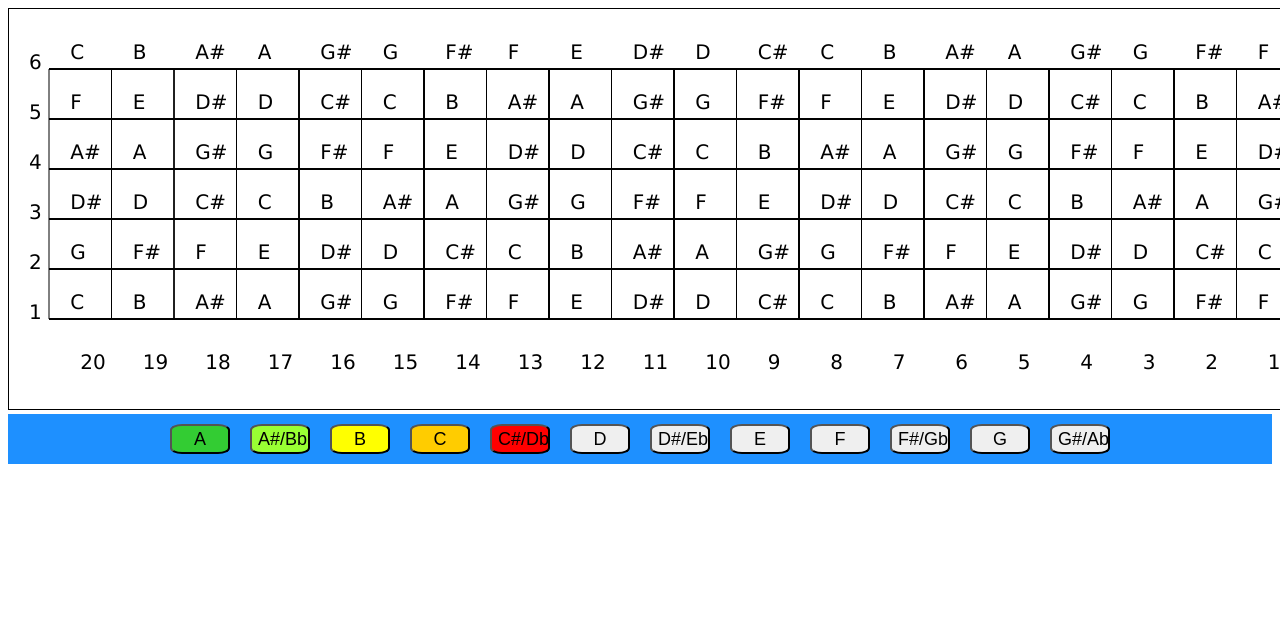
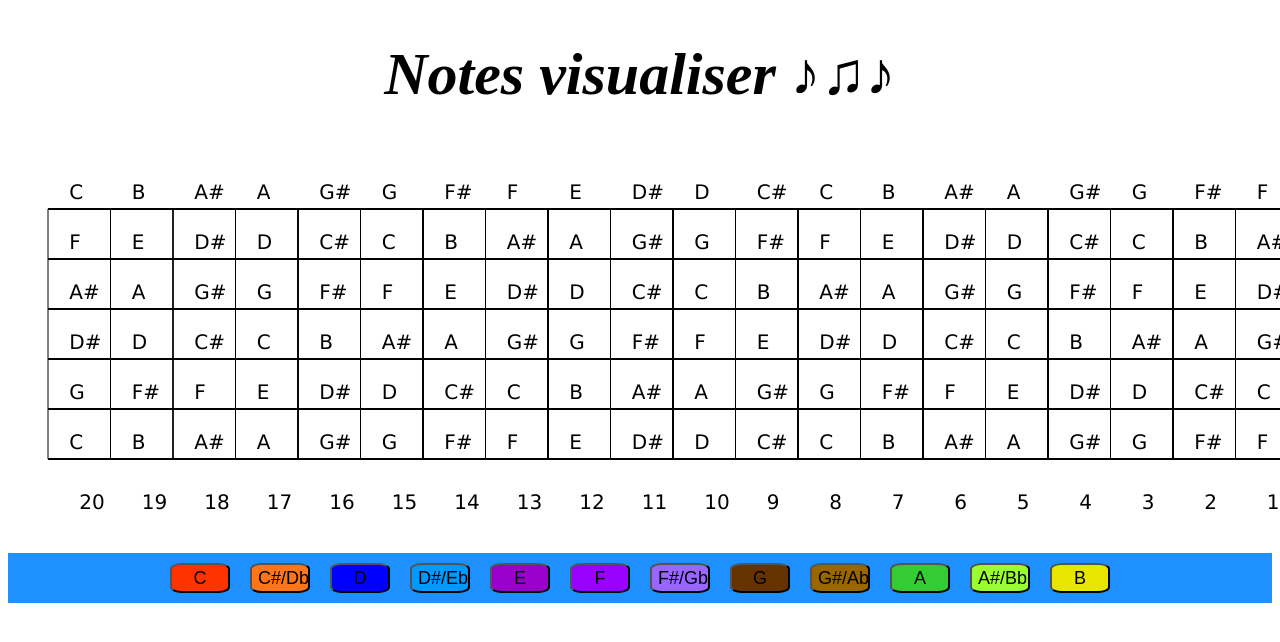
Before and after one commit to bojan93/notes-visualiser, a plain HTML site: page index.html in a window 1280 px wide. Shown: the top 642 px of the page. Drawn offline with Linux system fonts and the light colour scheme.

Commit message:
Added color for all notes, and added heading

```diff
--- a/index.html
+++ b/index.html
@@ -3,26 +3,27 @@
 <head>
     <meta charset="utf-8" />
     <meta http-equiv="X-UA-Compatible" content="IE=edge">
-    <title>Page Title</title>
+    <title>Notes visualiser</title>
     <meta name="viewport" content="width=device-width, initial-scale=1">
     <link rel="stylesheet" type="text/css" media="screen" href="main.css" />
 </head>
 <body>
-    <canvas id="myCanvas" width="1350" height="400"style="border:1px solid #000000;">
+    <h1 id="headline">Notes visualiser&nbsp♪♫♪</h1>
+    <canvas id="myCanvas" width="1350" height="400">
     </canvas>
     <div class="notes-container">
+        <button onclick="drawNotes('C','#ff3300')" style="background-color: #ff3300">C</button>
+        <button onclick="drawNotes('C#','#ff751a')" style="background-color: #ff751a">C#/Db</button>
+        <button onclick="drawNotes('D','#0000ff')" style="background-color: #0000ff">D</button>
+        <button onclick="drawNotes('D#','#0099ff')" style="background-color: #0099ff">D#/Eb</button>
+        <button onclick="drawNotes('E','#9900cc')" style="background-color: #9900cc">E</button>
+        <button onclick="drawNotes('F','#9900ff')" style="background-color: #9900ff">F</button>
+        <button onclick="drawNotes('F#','#9966ff')" style="background-color: #9966ff">F#/Gb</button>
+        <button onclick="drawNotes('G','#663300')" style="background-color: #663300">G</button>
+        <button onclick="drawNotes('G#','#996600')" style="background-color: #996600">G#/Ab</button>
         <button onclick="drawNotes('A','#33cc33')" style="background-color: #33cc33">A</button>
         <button onclick="drawNotes('A#','#99ff33')" style="background-color: #99ff33">A#/Bb</button>
-        <button onclick="drawNotes('B','#ffff00')" style="background-color: #ffff00">B</button>
-        <button onclick="drawNotes('C','#ffcc00')" style="background-color: #ffcc00">C</button>
-        <button onclick="drawNotes('C#','#ff0000')" style="background-color: #ff0000">C#/Db</button>
-        <button>D</button>
-        <button>D#/Eb</button>
-        <button>E</button>
-        <button>F</button>
-        <button>F#/Gb</button>
-        <button>G</button>
-        <button>G#/Ab</button>
+        <button onclick="drawNotes('B','#e6e600')" style="background-color: #e6e600">B</button>
     </div>
     <script src="main.js"></script>
 </body>
--- a/main.css
+++ b/main.css
@@ -12,3 +12,10 @@
     text-align: center;
     border-radius: 20%;
 }
+#headline{
+    display: flex;
+    justify-content: center;
+    font-family: 'Comic Sans';
+    font-size: 60px;
+    font-style: italic;
+}
--- a/main.js
+++ b/main.js
@@ -81,26 +81,31 @@ function drawOpenNotesAndNumerize(){
     }
 }
 
-drawOpenNotesAndNumerize();
+//drawOpenNotesAndNumerize();
 
 function drawNotes(clickedNote, color){
     //go through all strings
     var arc_r = 15;
-    var starting_notes = [f,a_,d_,g_,c,f];
+    var starting_notes = [e,a,d,g,b,e];
     for( var i = 0; i < starting_notes.length; i++){
         //go through all notes on string
         var note = starting_notes[i];
-        var x_ = x_offset+neck_length-(fretWidth*neck_length)/2 - 10;
+        var x_ = x_offset+neck_length+(fretWidth*neck_length)/2 - 10;
         var y_ = y_offset+i*space_between_strings - 10;
-        for( var j = 1; j <= number_of_frets; j++){
+        for( var j = 1; j <= number_of_frets+1; j++){
             ctx.fillStyle = (clickedNote === note.name) ? color : "black";
-            ctx.clearRect(x_-arc_r,y_-arc_r*2, arc_r*3, arc_r*2+8);
+            ctx.clearRect(x_-arc_r-1,y_-arc_r*2-1, arc_r*3+2, arc_r*2+8+2);
+            if(clickedNote === note.name){
+                ctx.strokeStyle = color;
+                ctx.strokeRect(x_-arc_r,y_-arc_r*2, arc_r*3, arc_r*2+8);
+            }
             ctx.fillText(note.name, x_,y_);
             note = note.next;
             x_ -= fretWidth*neck_length;
         }
     }
 }
+
 drawNotes();
 
 function numberizeFrets(){
```
